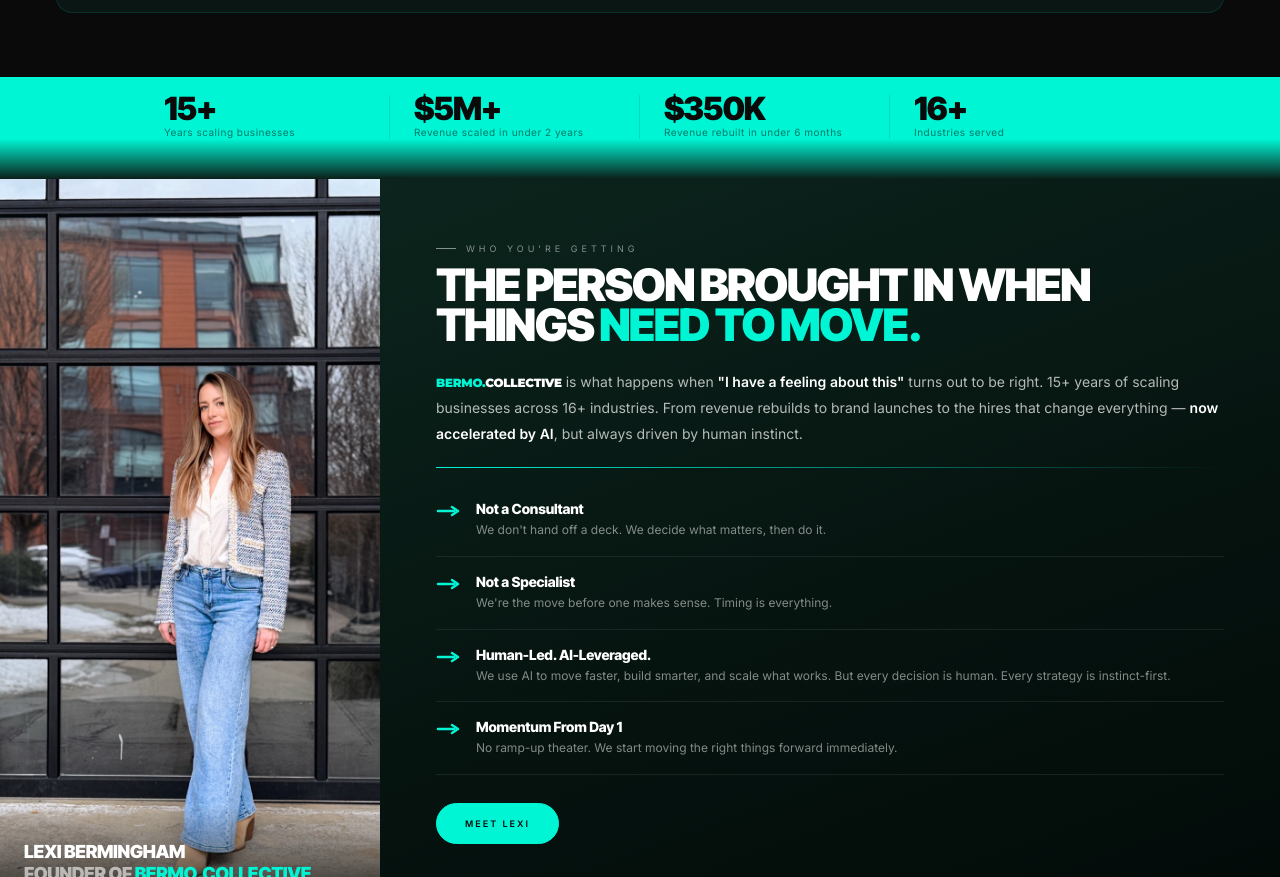
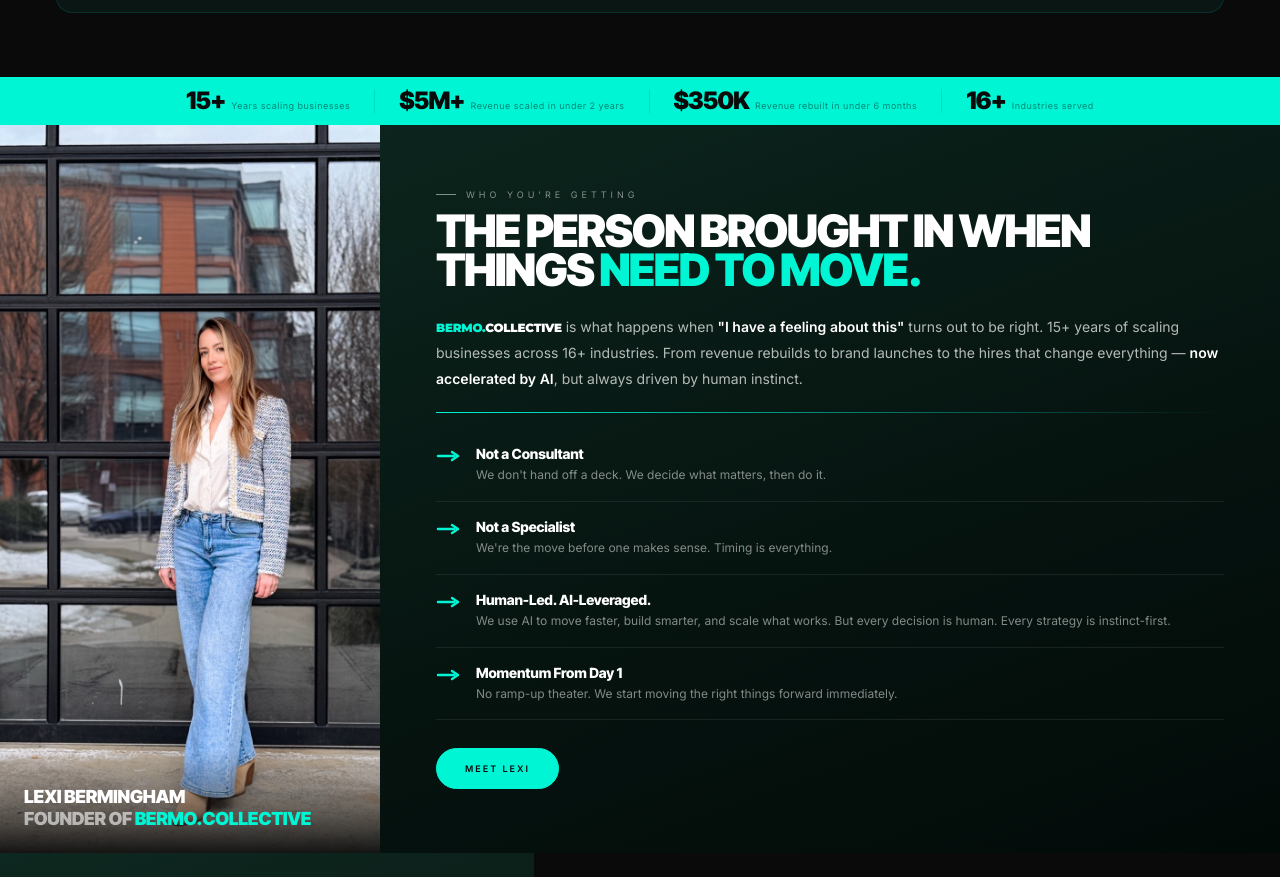
Before and after one commit to lbermingham-droid/bermo-collective-site, a plain HTML site: page index.html in a window 1280 px wide. Shown: the part 2819-3696 px from the top of the page. Drawn offline with nearby package versions, Linux system fonts and the light colour scheme.

Commit message:
Stats strip: single line, minimal padding, inline layout

```diff
--- a/index.html
+++ b/index.html
@@ -375,13 +375,12 @@ nav.scrolled .nav-menu-btn span{background:rgba(255,255,255,0.7);}
 .trait-title{font-family:'Inter Tight',sans-serif;font-weight:800;font-size:14px;letter-spacing:-0.01em;color:#fff;margin-bottom:3px;}
 .trait-sub{font-family:'Inter',sans-serif;font-size:12px;color:rgba(255,255,255,0.5);line-height:1.65;}
 /* Stats strip — cyan */
-.stats-strip{background:var(--cyan);padding:18px 56px 40px;position:relative;}
-.stats-strip::after{content:'';position:absolute;bottom:0;left:0;right:0;height:40px;background:linear-gradient(to bottom,transparent,#0b1f19);pointer-events:none;}
-.stats-row{max-width:1000px;margin:0 auto;display:grid;grid-template-columns:repeat(4,1fr);gap:0;}
-.stat{padding:0 24px;border-right:1.5px solid rgba(0,0,0,0.1);display:flex;flex-direction:column;gap:2px;}
+.stats-strip{background:var(--cyan);padding:12px 56px 12px;position:relative;}
+.stats-row{max-width:1000px;margin:0 auto;display:flex;align-items:center;justify-content:center;gap:0;}
+.stat{padding:0 24px;border-right:1.5px solid rgba(0,0,0,0.1);display:flex;align-items:baseline;gap:6px;}
 .stat:last-child{border-right:none;}
-.stat-num{font-family:'Inter Tight',sans-serif;font-weight:900;font-size:clamp(22px,2.6vw,32px);line-height:0.9;letter-spacing:-0.04em;color:var(--black);}
-.stat-label{font-family:'Inter',sans-serif;font-size:10px;letter-spacing:0.5px;color:rgba(0,0,0,0.5);line-height:1.3;margin-top:1px;}
+.stat-num{font-family:'Inter Tight',sans-serif;font-weight:900;font-size:clamp(18px,2vw,24px);line-height:1;letter-spacing:-0.04em;color:var(--black);}
+.stat-label{font-family:'Inter',sans-serif;font-size:9px;letter-spacing:0.5px;color:rgba(0,0,0,0.45);line-height:1;}
 
 /* FAQ — split layout */
 .faq-section{background:var(--black);padding:0;position:relative;overflow:hidden;}
```
